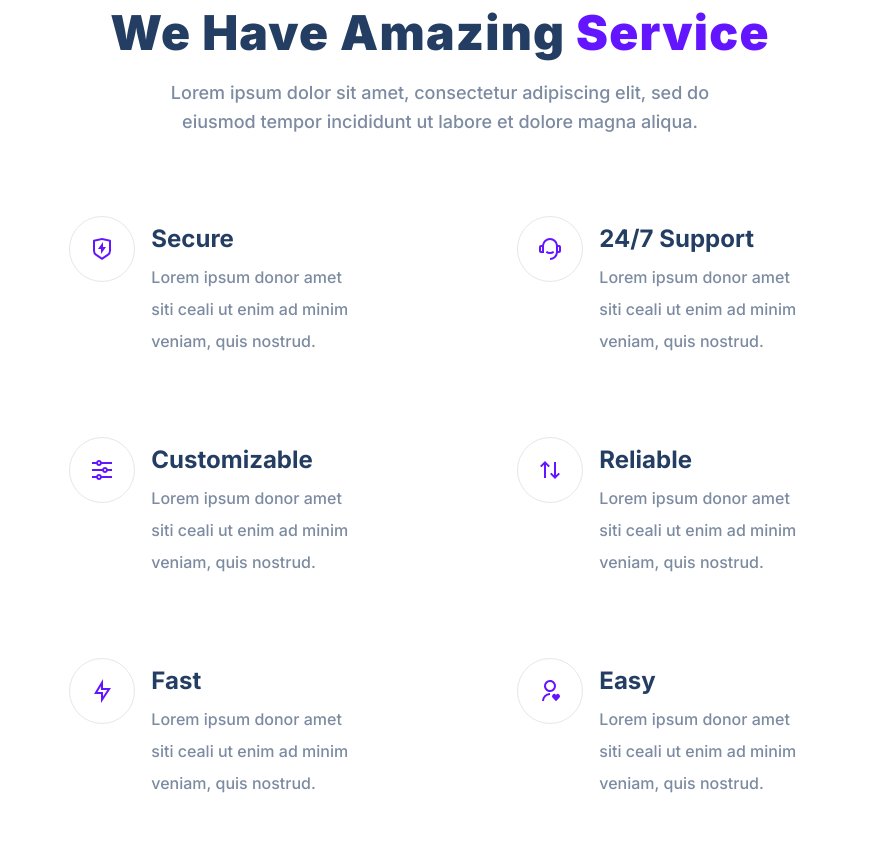
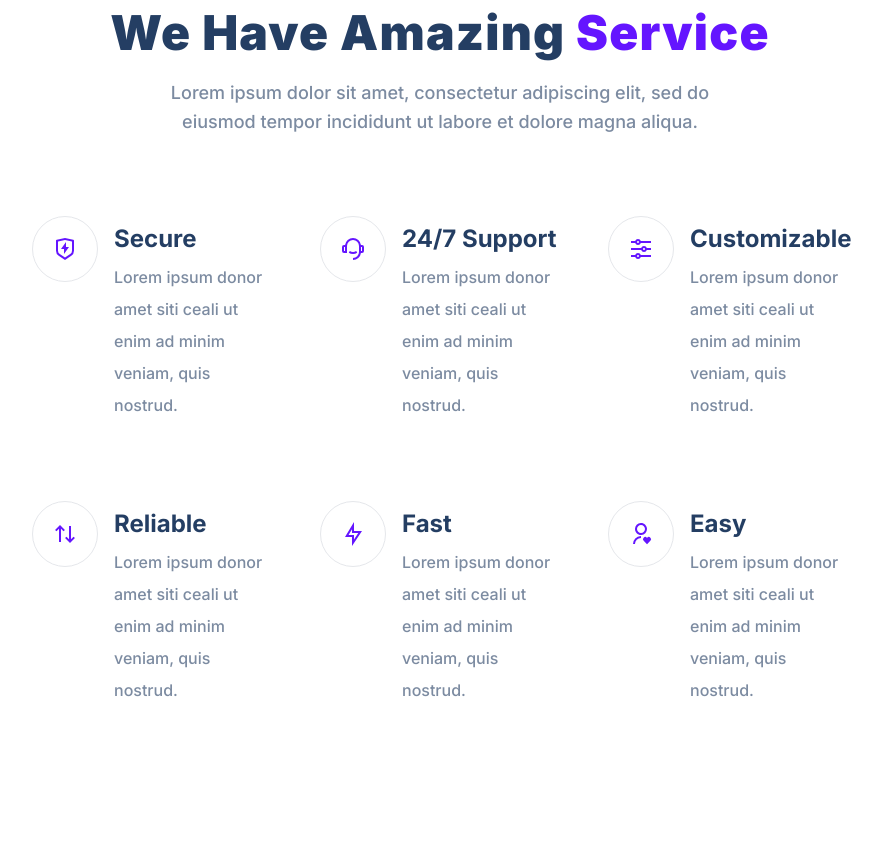
Before and after one commit to Darylkabasele/treact-final-project, a plain HTML site: page index.html in a window 1280 px wide. Shown: the part 970-1820 px from the top of the page, without its empty margins (200-1082 px from the left). Drawn offline with Linux system fonts and the light colour scheme.

Commit message:
final-project-changes-made

```diff
--- a/style.css
+++ b/style.css
@@ -375,10 +375,11 @@ FEATURES ↓
     flex-wrap: wrap;
     justify-content: space-around;
     align-items: center;
+    margin: 0 16px;
 }
 
 .feature {
-    ;
+    width: calc(100% / 3);
 }
 
 .feature__row {
@@ -947,7 +948,7 @@ START / CALL TO ACTION ↓
 
 .start__blob--1
 Specificity: (0,1,0)
- {
+{
     position: absolute;
     bottom: 0px;
     left: 0px;
@@ -957,6 +958,7 @@ Specificity: (0,1,0)
     color: rgb(80 17 204);
     opacity: 0.5;
 }
+
 svg:not(:root) {
     overflow-clip-margin: content-box;
     overflow: hidden;
```
